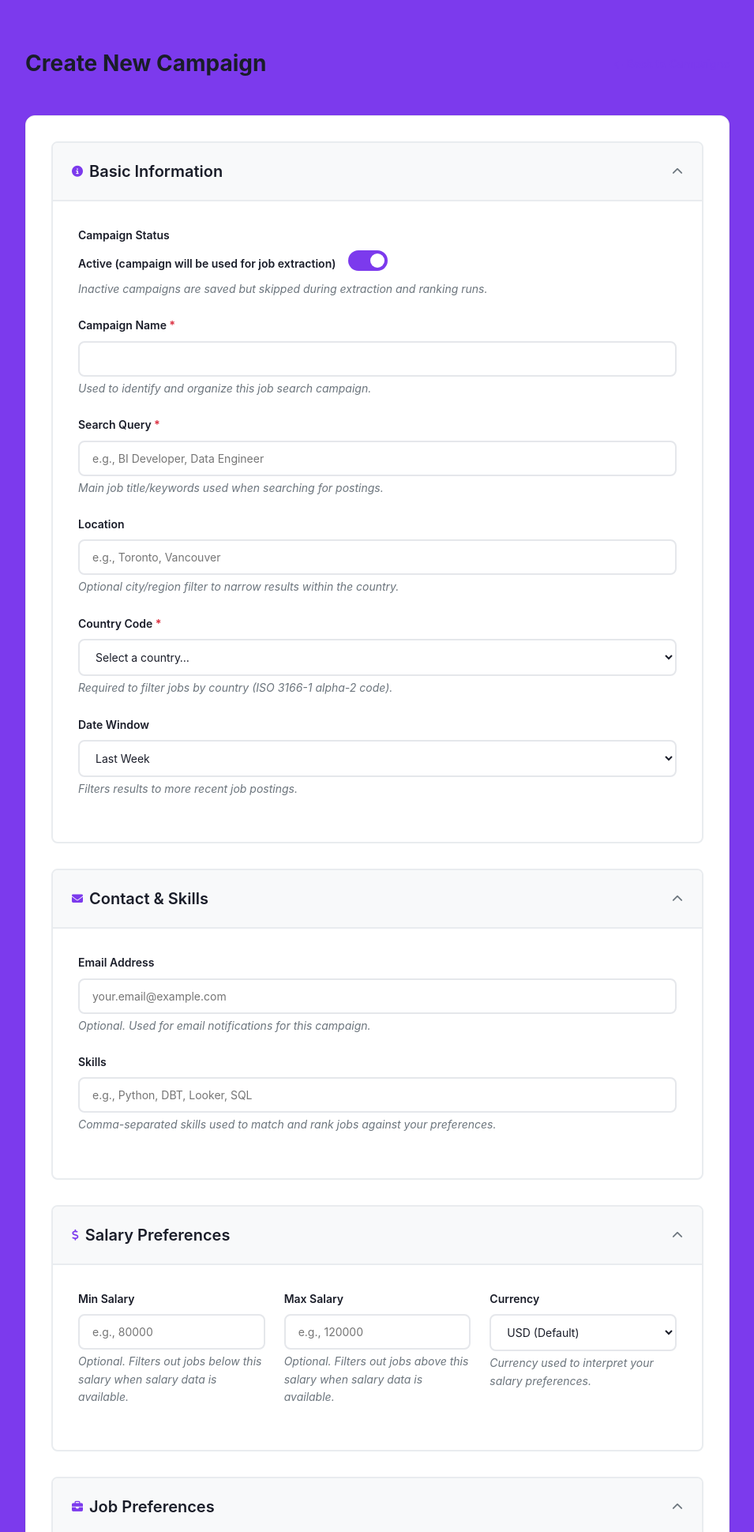
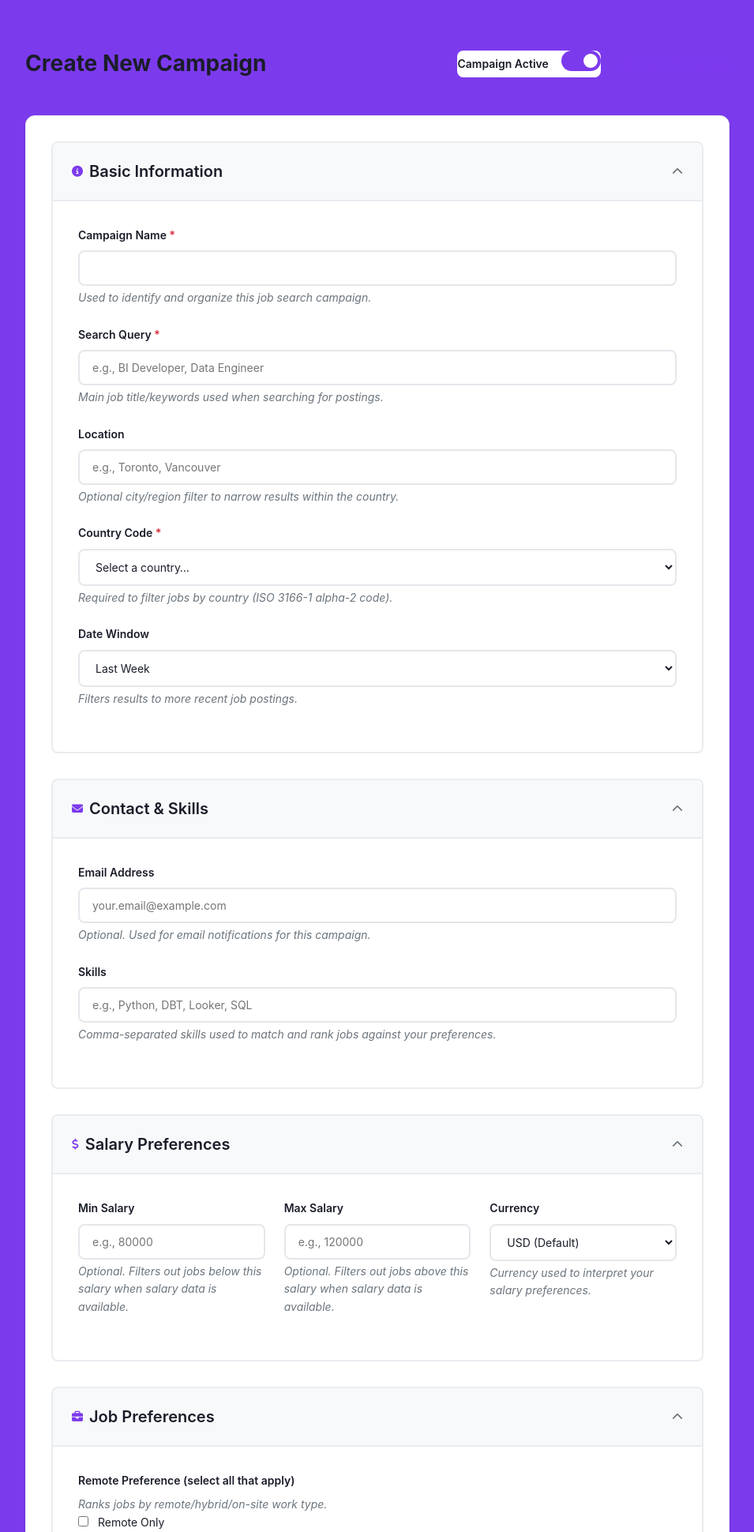
Before and after one commit to filmozolevskiy/job-etl-project, a Python web app: template campaign_ui/templates/create_campaign.html in a window 1280 px wide. Shown: the top 1940 px of the page at 79% size, without its empty margins (292-1247 px from the left). Run offline with Jinja, Linux system fonts and the light colour scheme; the template is opened without the code that fills it, so the values that code supplies are empty.

Commit message:
UI: Restore campaign active toggle to header on create/edit pages (JOB-17)
Co-authored-by: Cursor <cursoragent@cursor.com>

```diff
--- a/campaign_ui/templates/create_campaign.html
+++ b/campaign_ui/templates/create_campaign.html
@@ -7,6 +7,13 @@
 <div class="page-header">
     <h1>Create New Campaign</h1>
     <div class="header-actions">
+        <div class="toggle-container" style="margin-bottom: 0; border: none; padding: 0;">
+            <span class="toggle-label">Campaign Active</span>
+            <label class="toggle-switch">
+                <input type="checkbox" name="is_active" form="createCampaignForm" {% if form_data and form_data.is_active or not form_data %}checked{% endif %}>
+                <span class="toggle-slider"></span>
+            </label>
+        </div>
         <a href="{{ url_for('index') }}" class="back-link">← Back to Campaigns</a>
     </div>
 </div>
@@ -24,18 +31,6 @@
                 <i class="fas fa-chevron-down toggle-icon"></i>
             </div>
             <div class="form-section-content active">
-                <div class="form-group">
-                    <label>Campaign Status</label>
-                    <div class="toggle-container" style="margin-bottom: 0; border: none; padding: 0;">
-                        <span class="toggle-label">Active (campaign will be used for job extraction)</span>
-                        <label class="toggle-switch">
-                            <input type="checkbox" name="is_active" {% if form_data and form_data.is_active or not form_data %}checked{% endif %}>
-                            <span class="toggle-slider"></span>
-                        </label>
-                    </div>
-                    <small class="form-hint">Inactive campaigns are saved but skipped during extraction and ranking runs.</small>
-                </div>
-
                 <div class="form-group">
                     <label for="campaign_name" class="required">Campaign Name</label>
                     <input type="text" id="campaign_name" name="campaign_name"
```
Also changed, not shown: campaign_ui/templates/edit_campaign.html (+7 -12 lines).
